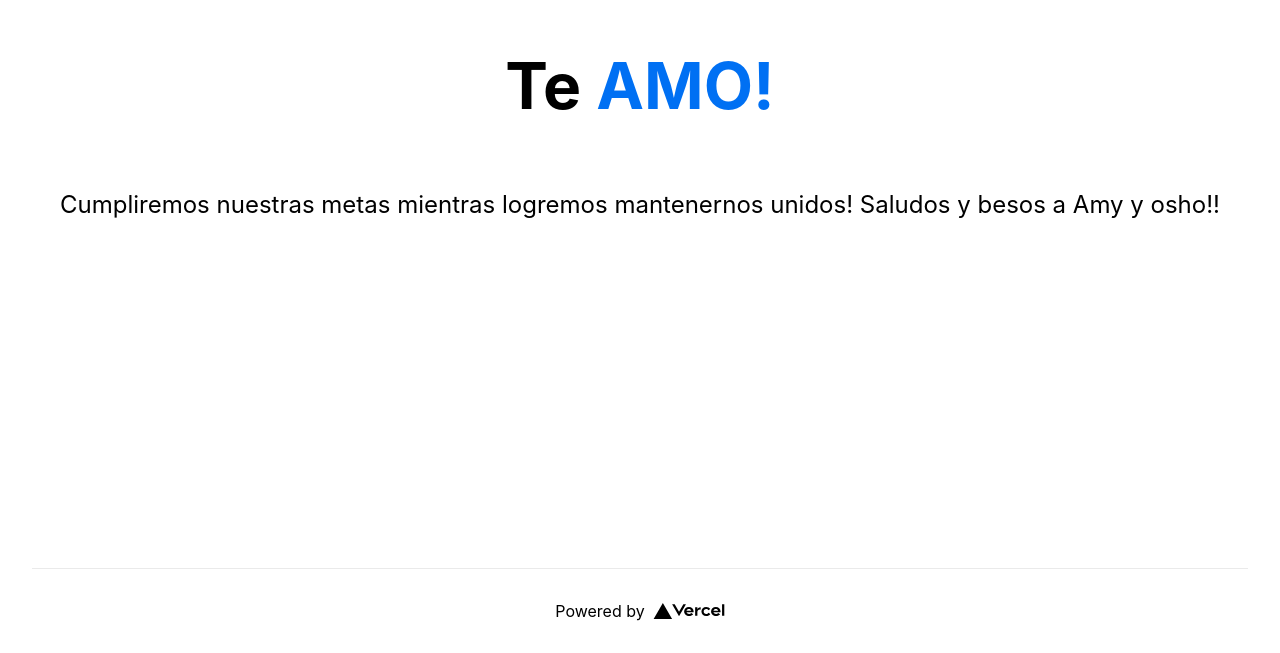
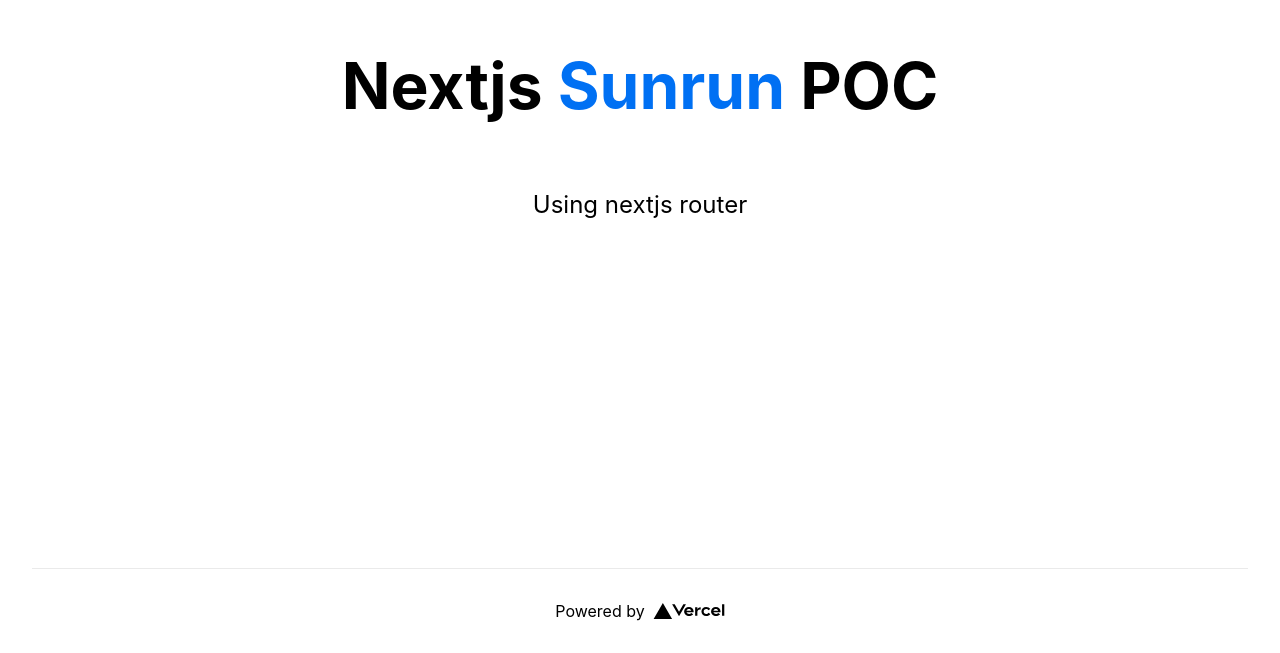
Before and after one commit to edgarnava80/poc-nextjs-router, a Next.js app: page /poc-nextjs-router/ in a window 1280 px wide. Shown: the part 232-885 px from the top of the page. Built offline with nearby package versions, Linux system fonts and the light colour scheme.

Commit message:
Changed title 4

```diff
--- a/pages/index.js
+++ b/pages/index.js
@@ -13,11 +13,11 @@
 
       <main className={styles.main}>
         <h1 className={styles.title}>
-          Te <a href="https://nextjs.org">AMO!</a>
+          Nextjs <a href="https://sunrun.com">Sunrun</a> POC
         </h1>
 
         <p className={styles.description}>
-          Cumpliremos nuestras metas mientras logremos mantenernos unidos! Saludos y besos a Amy y osho!!
+          Using nextjs router
         </p>
 
       </main>
```
